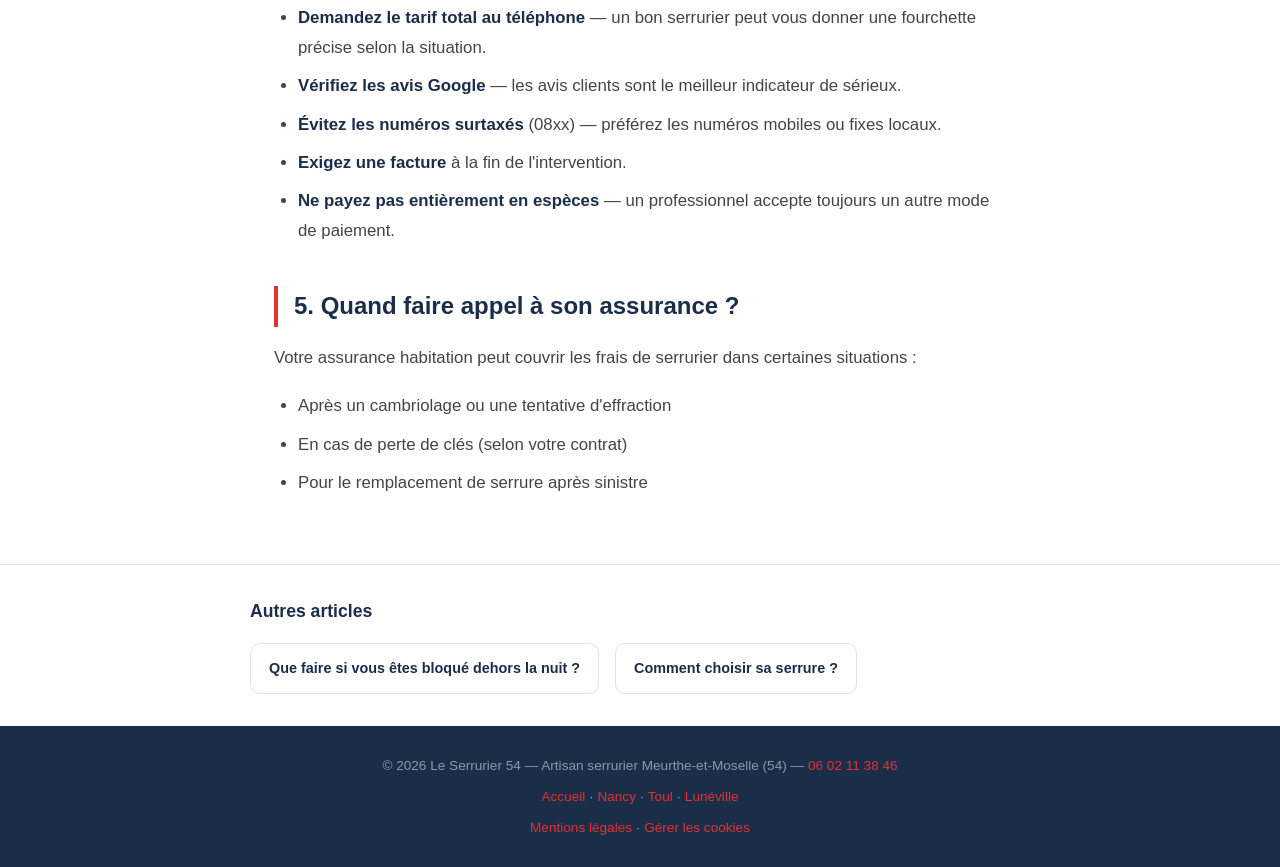
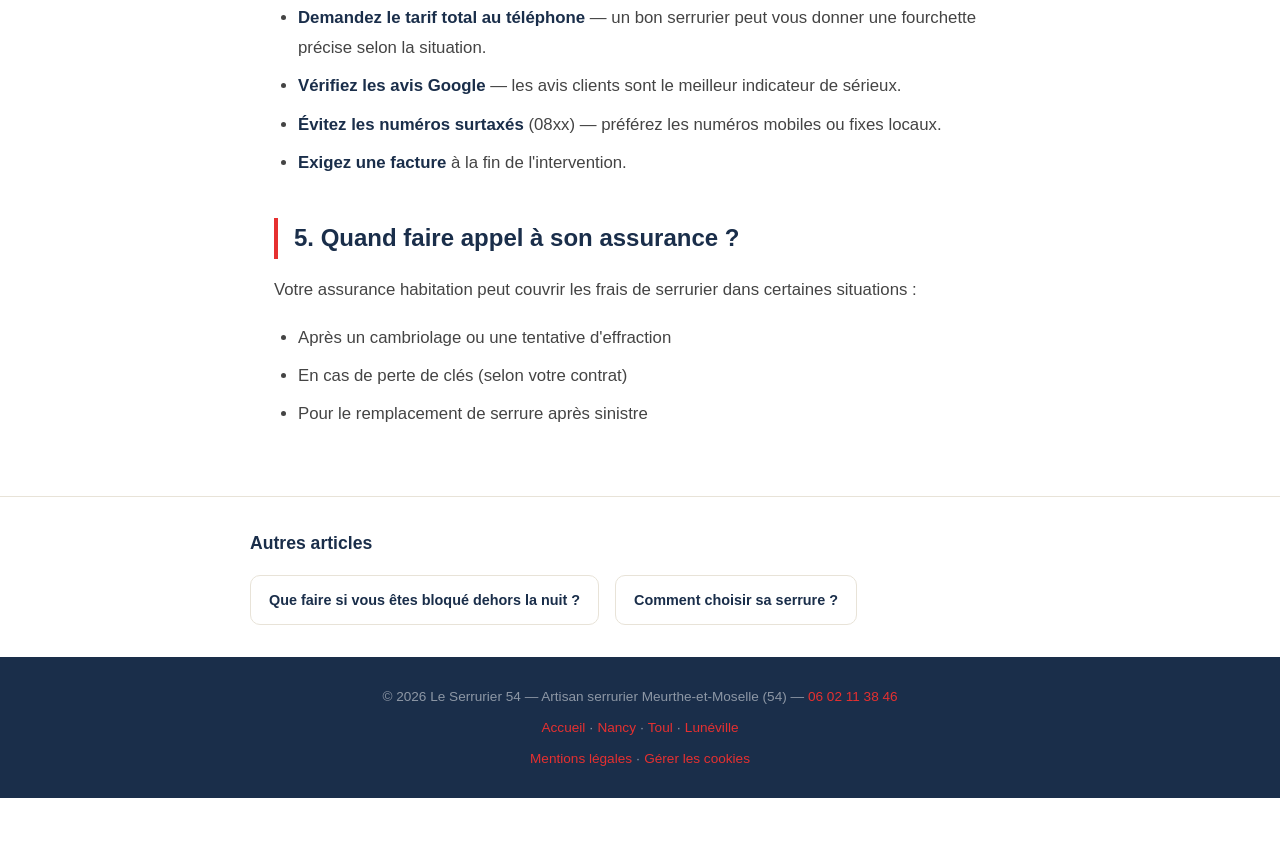
Before and after one commit to Le-Decadenasseur/le-serrurier54, a plain HTML site: page blog-prix-serrurier.html in a window 1280 px wide. Shown: the part 2450-3317 px from the top of the page. After the commit the page ends 3248 px from the top, so only its background shows below. Drawn offline with Linux system fonts and the light colour scheme.

Commit message:
Blogs : retrait des conseils sur le paiement en espèces
Co-Authored-By: Claude Opus 5.5 <noreply@anthropic.com>
Claude-Session: https://claude.ai/code/session_01Fvc6DqbrPqQwfCerFx1zZ1

```diff
--- a/blog-prix-serrurier.html
+++ b/blog-prix-serrurier.html
@@ -145,7 +145,6 @@
     <li><strong>Vérifiez les avis Google</strong> — les avis clients sont le meilleur indicateur de sérieux.</li>
     <li><strong>Évitez les numéros surtaxés</strong> (08xx) — préférez les numéros mobiles ou fixes locaux.</li>
     <li><strong>Exigez une facture</strong> à la fin de l'intervention.</li>
-    <li><strong>Ne payez pas entièrement en espèces</strong> — un professionnel accepte toujours un autre mode de paiement.</li>
   </ul>
 
   <h2>5. Quand faire appel à son assurance ?</h2>
```
Also changed, not shown: blog-bloque-dehors-nuit.html (+0 -1 lines).
